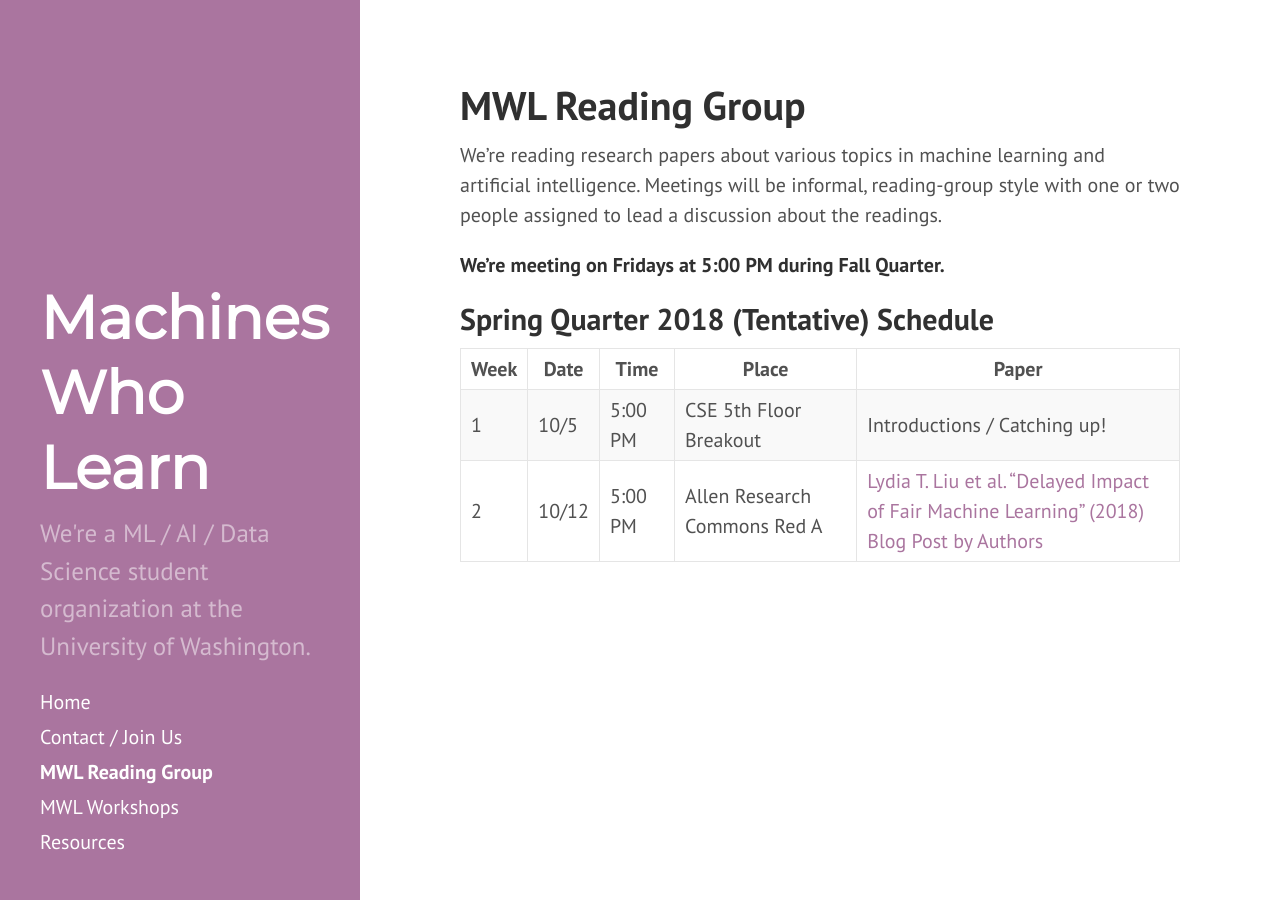
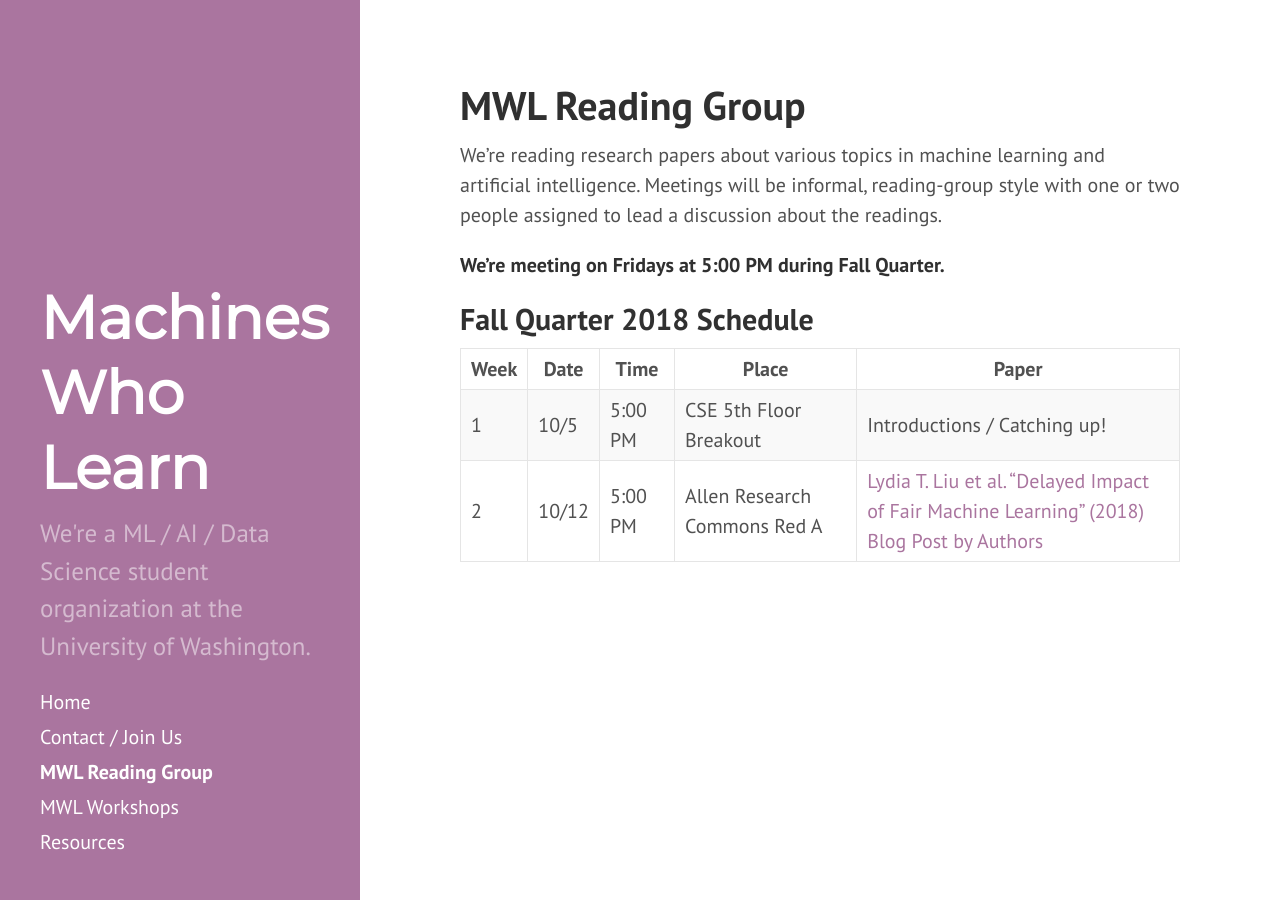
Before and after one commit to MachinesWhoLearn/machineswholearn.github.io, a Jekyll site: the page built from mwl_reading_group.md, in a window 1280 px wide. Built offline with Jekyll 4.4.1, drawn with Linux system fonts in a browser that asks for light colours.

Commit message:
edit title

```diff
--- a/mwl_reading_group.md
+++ b/mwl_reading_group.md
@@ -9,7 +9,7 @@ or two people assigned to lead a discussion about the readings.
 
 **We're meeting on Fridays at 5:00 PM during Fall Quarter.**
 
-## Spring Quarter 2018 (Tentative) Schedule
+## Fall Quarter 2018 Schedule
 
 | Week | Date | Time | Place | Paper |
 |------|------|---------|---------|----------------------------------------------------------------------------------------------------------------------------------------------------------------------------------------------------------------------------------------------------------------|
```
